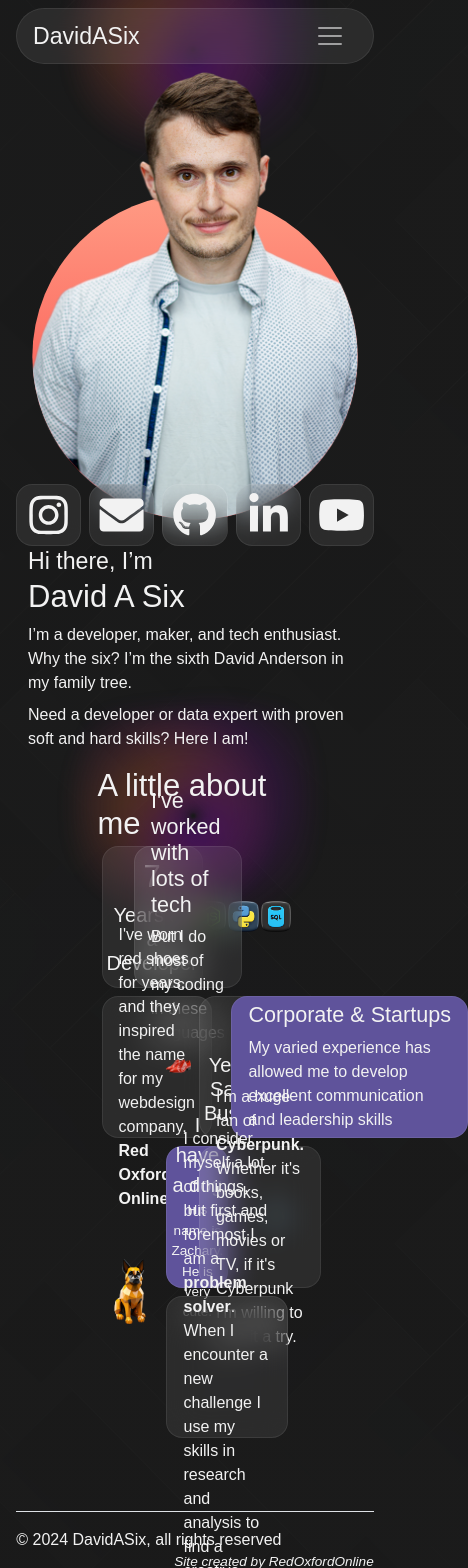
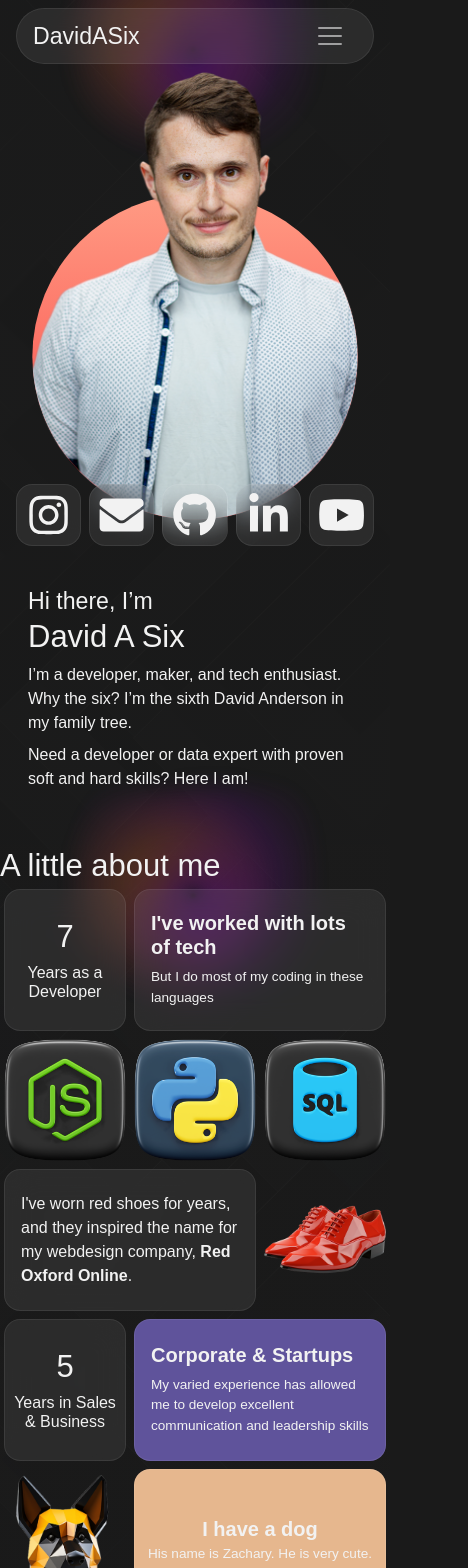
Before and after one commit to DavidASix/davidasix.com, a Next.js app in the folder site/: page / in a window 390 px wide. Shown: the top 1568 px of the page, 468 px wide, since content can reach past the window. Built offline with nearby package versions, Linux system fonts and the light colour scheme; a web font is replaced by a local one.

Commit message:
Added new images, styles, and grid logic: Uploaded new alternative images from dog Updated font size styles Added logic to loop through 1 - 5 row height elements for the grid, allowing the creation of elements that are equal to 2 or more row height

```diff
--- a/site/src/pages/index.js
+++ b/site/src/pages/index.js
@@ -51,9 +51,12 @@ const Bento = ({size, containerClass, np, children, id}) => {
     const bentoPrime = document.getElementById('bento-prime');
     if (bentoPrime) {
       const width = bentoPrime.offsetWidth;
-      const bentoGridItems = document.getElementsByClassName('bento-grid-item');
-      for (let i = 0; i < bentoGridItems.length; i++) {
-        bentoGridItems[i].style.height = `${width}px`;
+      // Loop through the possible heights of 1 - 5 row height.
+      for (let i = 1; i <= 5; i++) {
+        const bentoGridItems = document.getElementsByClassName(`bento-rh-${i}`);
+        for (let j = 0; j < bentoGridItems.length; j++) {
+          bentoGridItems[j].style.height = `${width * i}px`;
+        }
       }
     }
   }, [width, height]);
@@ -63,7 +66,7 @@ const Bento = ({size, containerClass, np, children, id}) => {
   return (
     <div
       id={id ? id : undefined}
-      className={`col-${size} ${padding} d-flex bento-grid-item`} style={{minHeight: 150}}>
+      className={`${size} ${padding} d-flex bento-rh-1`} style={{minHeight: 150}}>
       <div className={`flex-grow-1 frosted rounded-4 row align-content-center justify-content-center align-items-center ${padding} ${containerClass}`}>
         {children}
       </div>
@@ -109,7 +112,7 @@ export default function Home(props) {
           </div>
 
           <div className={`col-12 col-md-6 position-relative row justify-content-center align-items-center align-content-center px-2 ps-lg-5`}>
-            <div className={`row rounded-5 frosted-0 frosted-md p-2`} style={{zIndex: 20, maxWidth: 700 }}>
+            <div className={`row rounded-5 frosted-0 frosted-md p-2 py-5 py-md-2`} style={{zIndex: 20, maxWidth: 700 }}>
               <span className={`fs-3 fw-lighter headerFont`}>
                 Hi there, I’m
               </span>
@@ -134,102 +137,110 @@ export default function Home(props) {
               className={s.gradient} />
           <div
             style={{zIndex: 20}}
-            className={`col-6 col-md-12 col-lg-10 col-xl-9 col-xxl-7 row justify-content-center align-items-center align-content-center`}>
+            className={`col-12 col-lg-10 col-xl-9 col-xxl-7 row justify-content-center align-items-center align-content-center`}>
               <h1 className='fs-d5 col-12 p-0'>
                 A little about me
               </h1>
 
               <div className='col-12 row'>
-                <Bento size={2} id='bento-prime'>
+                <Bento size='col-4 col-md-2' id='bento-prime'>
                   <h2 className='row text-center align-content-center'>
                     <span className='fs-d5 p-0'>
                     {new Date().getFullYear() - 2017}
                     </span>
-                    <span className='fs-5 p-0'>Years as a Developer</span>
+                    <span className='fs-6 fs-md-5 p-0'>Years as a Developer</span>
                   </h2>
                 </Bento>
-                <Bento size={4} containerClass='align-content-center'>
-                  <h2 className='fs-4 mt-0'>
+                <Bento size='col-8 col-md-4' containerClass='align-content-center'>
+                  <h2 className='fs-5 mt-0 fw-semibold'>
                     I've worked with lots of tech
                   </h2>
-                  <span>
+                  <span className='fs-small fs-md-6'>
                     But I do most of my coding in these languages
                   </span>
                 </Bento>
                 <img
                   src='/images/nodejs.png'
-                  className='col-2'
+                  className='col-4 col-md-2'
                   style={{objectFit: 'contain'}}
                   aria-label='NodeJS'
                   alt='NodeJS' />
                 <img
                   src='/images/python.png'
-                  className='col-2'
+                  className='col-4 col-md-2'
                   style={{objectFit: 'contain'}}
                   aria-label='Python'
                   alt='Python'  />
                 <img
                   src='/images/sql.png'
-                  className='col-2'
+                  className='col-4 col-md-2'
                   style={{objectFit: 'contain'}}
                   aria-label='SQL'
                   alt='SQL' />
               </div>
 
               <div className='col-12 row'>
-                <Bento size={4} containerClass=''>
-                  <span>
+                <Bento size='col-8 col-md-4' containerClass=''>
+                  <span className='fs-6'>
                     I've worn red shoes for years, and they inspired the name for my webdesign company, <a href='https://redoxfordonline.com' target='_blank' rel='noopener noreferrer' className='hover hover-danger fw-bold'>Red Oxford Online</a>.
                   </span>
                 </Bento>
                 <img
                   style={{ height: 'auto', objectFit: 'contain'}}
-                  className='col-2 p-1 position-relative'
+                  className='col-4 col-md-2 p-1 position-relative'
                   src='/images/low-poly-red-shoes.png'
                   alt='A pair of red oxford shoes' />
-                <Bento size={2}>
+                <Bento size='col-4 col-md-2'>
                   <h2 className='row text-center align-content-center'>
                     <span className='fs-d5 p-0'>5</span>
-                    <span className='fs-5 p-0'>Years in Sales & Business</span>
+                    <span className='fs-6 fs-md-5 p-0'>Years in Sales & Business</span>
                   </h2>
                 </Bento>
-                <Bento size={4} containerClass='bg-primary'>
-                  <h2 className='fs-4 mt-0 text-nowrap'>
+                <Bento size='col-8 col-md-4' containerClass='bg-primary'>
+                  <h2 className='fs-5 fw-semibold mt-0 text-nowrap'>
                     Corporate & Startups
                   </h2>
-                  <span>
+                  <span className='fs-small fs-md-6'>
                     My varied experience has allowed me to develop excellent communication and leadership skills
                   </span>
                 </Bento>
               </div>
 
-              <div className='col-12 row'>
+              <div className='col-12 row align-items-center'>
                 <img
                   style={{ height: 'auto', objectFit: 'contain'}}
-                  className='col-4'
-                  src='/images/low-poly-shepherd.png'
+                  className='col-4 col-md-2 bento-rh-2 m-0  d-none d-md-block'
+                  src='/images/low-poly-shepherd-1x2.png'
                   alt='A German Shepherd' />
-                <div className='col-8 row'>
-                  <Bento size={3} containerClass='bg-primary align-content-center'>
-                    <span className='text-center fs-5 p-0'>
+
+                <div className='col-12 col-md-10 row align-items-center'>
+
+                <img
+                  style={{ height: 'auto', objectFit: 'contain'}}
+                  className='col-4 bento-rh-1 m-0 d-block d-md-none'
+                  src='/images/low-poly-shepherd-head.png'
+                  alt='A German Shepherd' />
+
+                  <Bento size='col-8 col-md-3' containerClass='bg-secondary align-content-center'>
+                    <span className='text-center fs-5 fw-semibold p-0'>
                       I have a dog
                     </span>
-                    <span className='text-center fs-small p-0'>
+                    <span className='text-center fs-small fs-md-6 p-0'>
                       His name is Zachary. He is very cute.
                     </span>
                   </Bento>
-                  <Bento size={6}>
-                    <span>
+                  <Bento size='col-8 col-md-6'>
+                    <span className='fs-6'>
                       I'm a huge fan of <span className='fw-bold'>Cyberpunk.</span> Whether it's books, games, movies or TV, if it's Cyberpunk I'm willing to give it a try.
                     </span>
                   </Bento>
                   <img
-                    style={{maxHeight: 200, width: 100*3/12 +  '%', objectFit: 'contain'}}
-                    className='p-2 m-0'
+                    style={{maxHeight: 200, objectFit: 'contain'}}
+                    className='p-2 p-md-2 m-0 col-4 col-md-3 bento-rh-1'
                     src='/images/electric-sheep.png'
                     alt='An Electric Sheep' />
                   <Bento size={12}>
-                    <span>
+                    <span className='fs-6'>
                       I consider myself a lot of things, but first and foremost I am a <span className='fw-bold'>problem solver</span>. When I encounter a new challenge I use my skills in research and analysis to find a creative solution.
                     </span>
                   </Bento>
```
Also changed, not shown: site/public/images/low-poly-shepherd-1x2.png (added), site/public/images/low-poly-shepherd-head.png (added).
